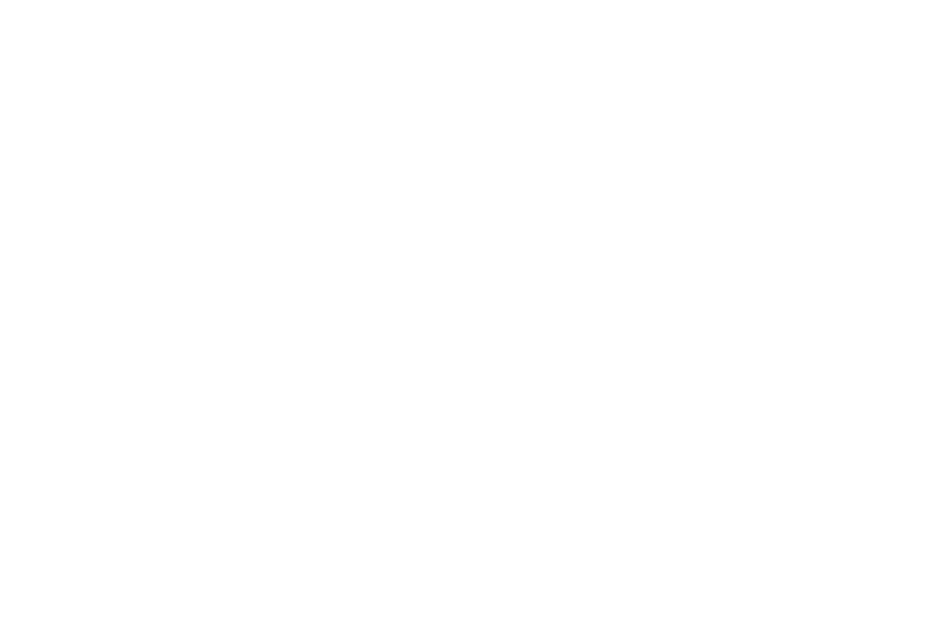
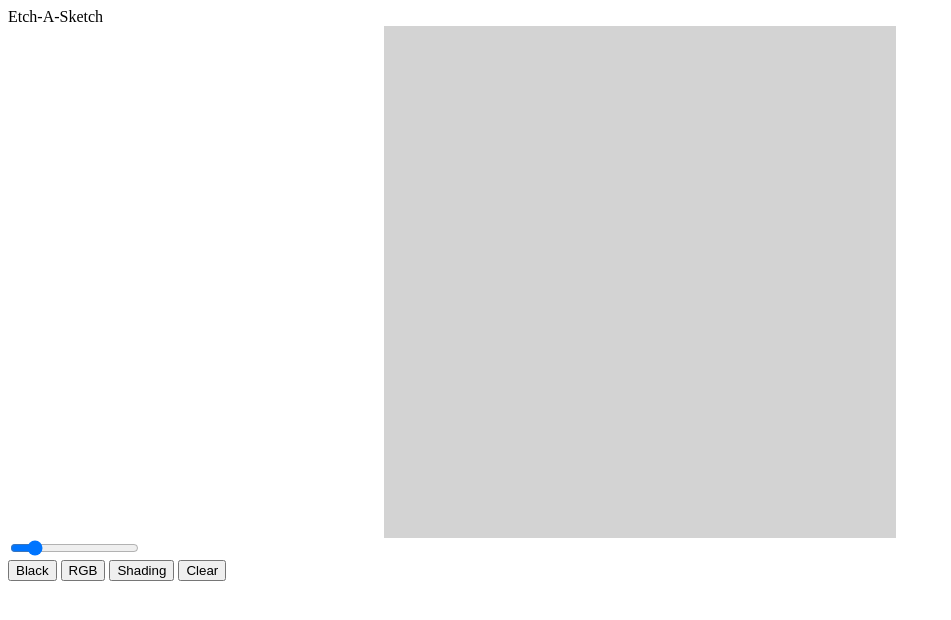
Before and after one commit to caylinvu/etchasketch, a plain HTML site: page index.html in a window 1280 px wide. Shown: the whole page, without its empty margins (0-951 px from the left). Drawn offline with Linux system fonts and the light colour scheme.

Commit message:
Add function to delete grid before creating a new one

```diff
--- a/index.html
+++ b/index.html
@@ -6,7 +6,24 @@
         <link rel="stylesheet" href="style.css">
     </head>
     <body>
-        <div class="container"></div>
+        <div class="main-container">
+            <div class="heading">Etch-A-Sketch</div>
+            <div class ="grid">
+                <div class="grid-container"></div>
+            </div>
+            <div class="interactive">
+                <div class="slider-container">
+                    <input type="range" min="1" max="100" value="16" class="slider">
+                    <div
+                </div>
+                <div class="button-container">
+                    <button class="color-button">Black</button>
+                    <button class="color-button">RGB</button>
+                    <button class="color-button">Shading</button>
+                    <button class="clear-button">Clear</button>
+                </div>
+            </div>
+        </div>
         <script src="script.js"></script>
     </body>
 </html>
--- a/script.js
+++ b/script.js
@@ -0,0 +1,33 @@
+const gridContainer = document.querySelector('.grid-container');
+const slider = document.querySelector('.slider');
+
+// create grid from slider input
+
+function createGrid() {
+    deleteGrid();
+
+    for (i = 0; i < slider.value * slider.value; i++) {
+        let gridSquare = document.createElement('div');
+        gridSquare.classList.add("grid-square");
+
+        gridSquare.style.height = (512 / slider.value) + "px";
+        gridSquare.style.width = gridSquare.style.height;
+
+        gridContainer.appendChild(gridSquare);
+    }
+}
+
+// remove children nodes from container
+
+function deleteGrid() {
+    let child = gridContainer.lastElementChild;
+    while (child) {
+        gridContainer.removeChild(child);
+        child = gridContainer.lastElementChild;
+    }
+}
+
+
+createGrid();
+
+slider.addEventListener('click', createGrid);
--- a/style.css
+++ b/style.css
@@ -0,0 +1,19 @@
+.grid {
+    display: flex;
+    justify-content: center;
+}
+
+.grid-container {
+    display: flex;
+    flex-wrap: wrap;
+    width: 512px;
+    height: 512px;
+}
+
+.grid-square {
+    background-color: lightgrey;
+}
+
+.grid-square:hover {
+    background-color: grey;
+}
```
